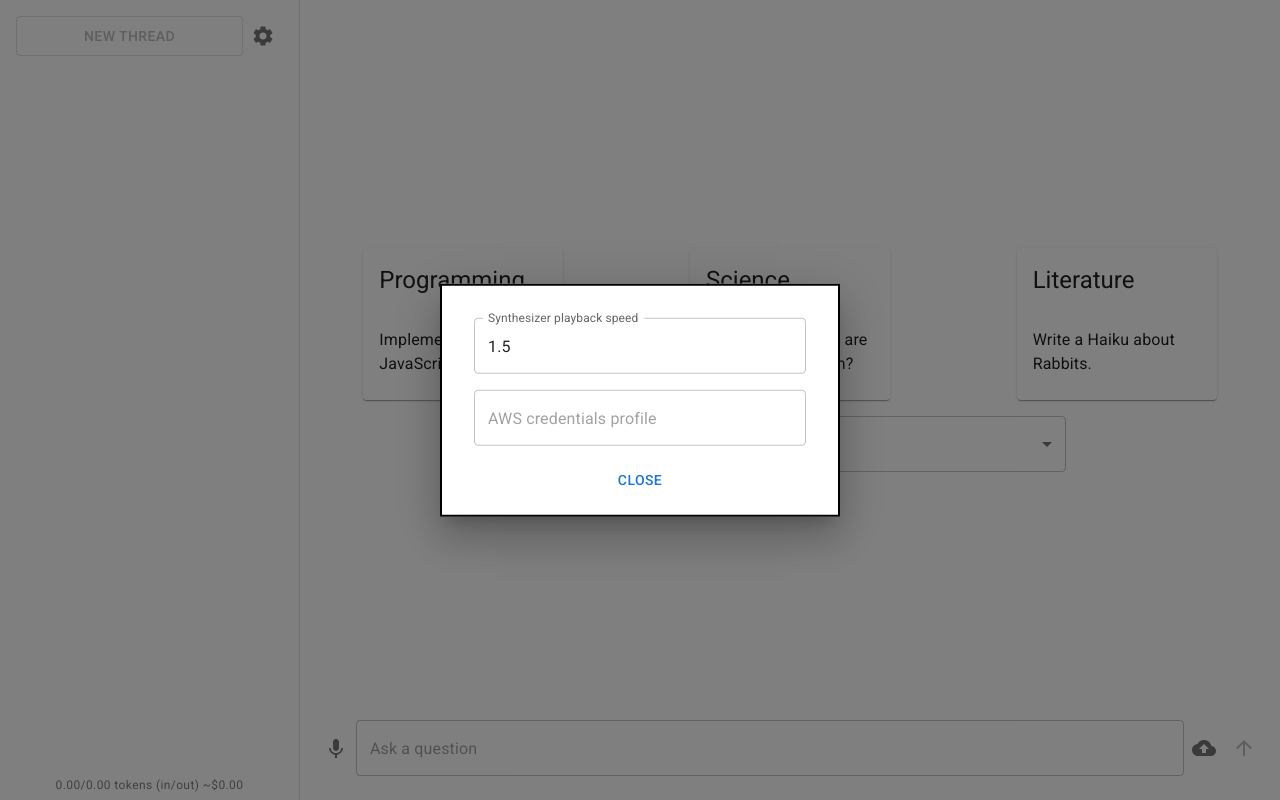
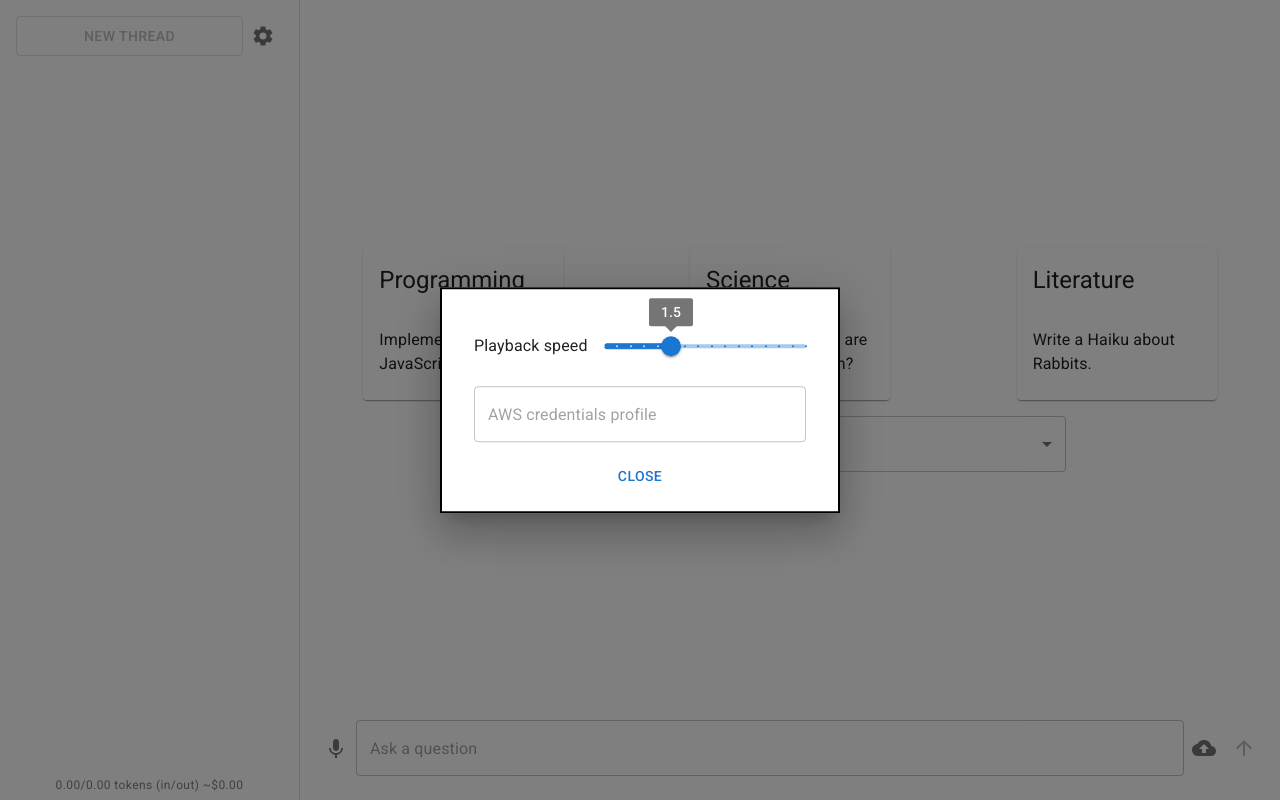
Before and after one commit to dodgez/ai-threads, a React (Vite) app in the folder src/renderer/: page / in a window 1280 px wide. Both pictures are taken after a click on the button 263 px from the left and 36 px from the top of the page. Built offline with nearby package versions, Linux system fonts and the light colour scheme.

Commit message:
fix: playback speed slider

```diff
--- a/src/renderer/src/components/Layout.tsx
+++ b/src/renderer/src/components/Layout.tsx
@@ -5,12 +5,13 @@ import CircularProgress from '@mui/material/CircularProgress';
 import Drawer from '@mui/material/Drawer';
 import IconButton from '@mui/material/IconButton';
 import Modal from '@mui/material/Modal';
+import Slider from '@mui/material/Slider';
 import Stack from '@mui/material/Stack';
 import TextField from '@mui/material/TextField';
 import Typography from '@mui/material/Typography';
 import { SnackbarProvider } from 'notistack';
 import numeral from 'numeral';
-import { useCallback, useState } from 'react';
+import { useCallback, useEffect, useState } from 'react';
 
 import LandingPage from './LandingPage';
 import Thread from './Thread';
@@ -28,6 +29,10 @@ export default function Layout() {
   const tokens = useThreadStore((state) => state.tokens);
   const playbackSpeed = useThreadStore((state) => state.playbackSpeed);
   const setPlaybackSpeed = useThreadStore((state) => state.setPlaybackSpeed);
+  const [tempPlaybackSpeed, setTempPlaybackSpeed] = useState(playbackSpeed);
+  useEffect(() => {
+    setTempPlaybackSpeed(playbackSpeed);
+  }, [playbackSpeed]);
 
   // Pass to the thread to trigger call during screen transition
   const [lastCreatedThreadId, setLastCreatedThreadId] =
@@ -131,15 +136,26 @@ export default function Layout() {
           width="400px"
         >
           <Stack spacing={2}>
-            <TextField
-              inputProps={{ max: 4, min: 0.25, step: 0.25 }}
-              label="Synthesizer playback speed"
-              onChange={({ target }) => {
-                setPlaybackSpeed(Number(target.value));
-              }}
-              type="number"
-              value={playbackSpeed}
-            />
+            <Box alignItems="center" display="flex" flexDirection="row">
+              <Typography sx={{ textWrap: 'nowrap', pr: 2 }}>
+                Playback speed
+              </Typography>
+              <Slider
+                marks
+                max={4}
+                min={0.25}
+                onChange={(_, value) => {
+                  setTempPlaybackSpeed(value as number);
+                }}
+                onChangeCommitted={(_, value) => {
+                  setPlaybackSpeed(value as number);
+                }}
+                step={0.25}
+                sx={{ pt: 4 }}
+                value={tempPlaybackSpeed}
+                valueLabelDisplay="on"
+              />
+            </Box>
             <TextField
               onChange={({ target }) => {
                 if (target.value === '') {
```
